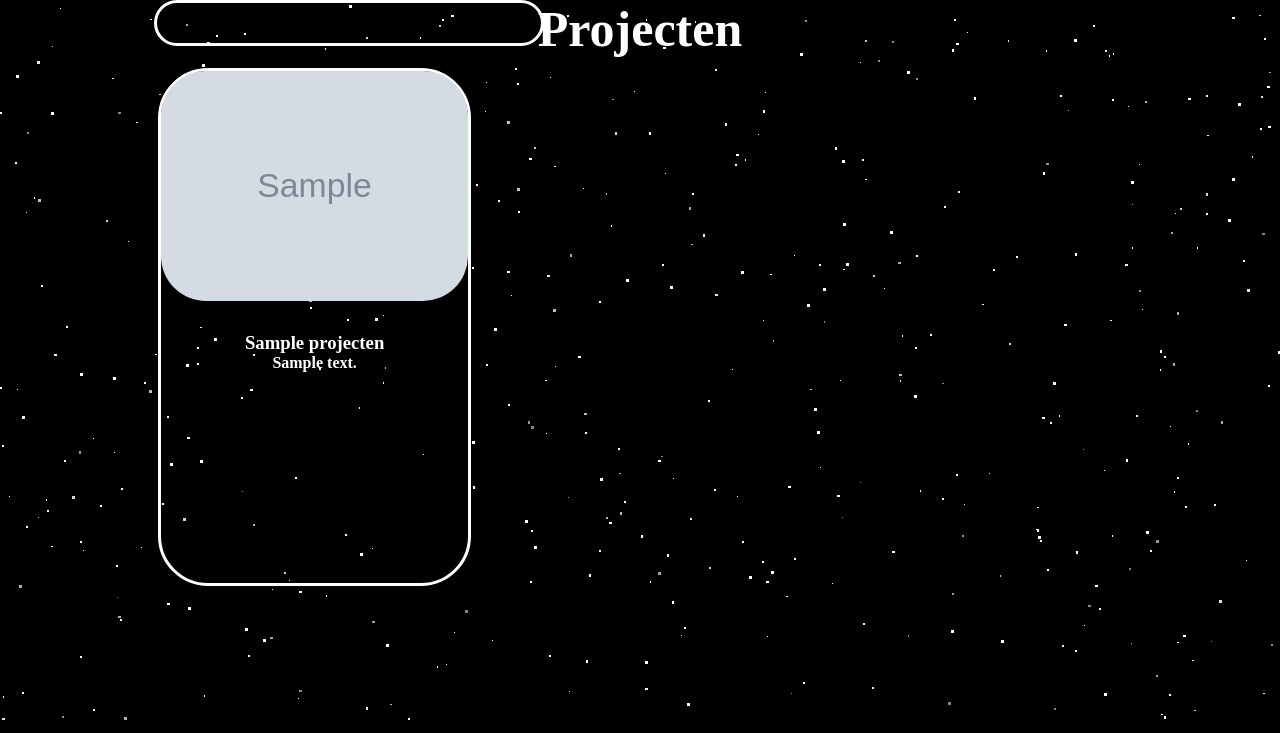
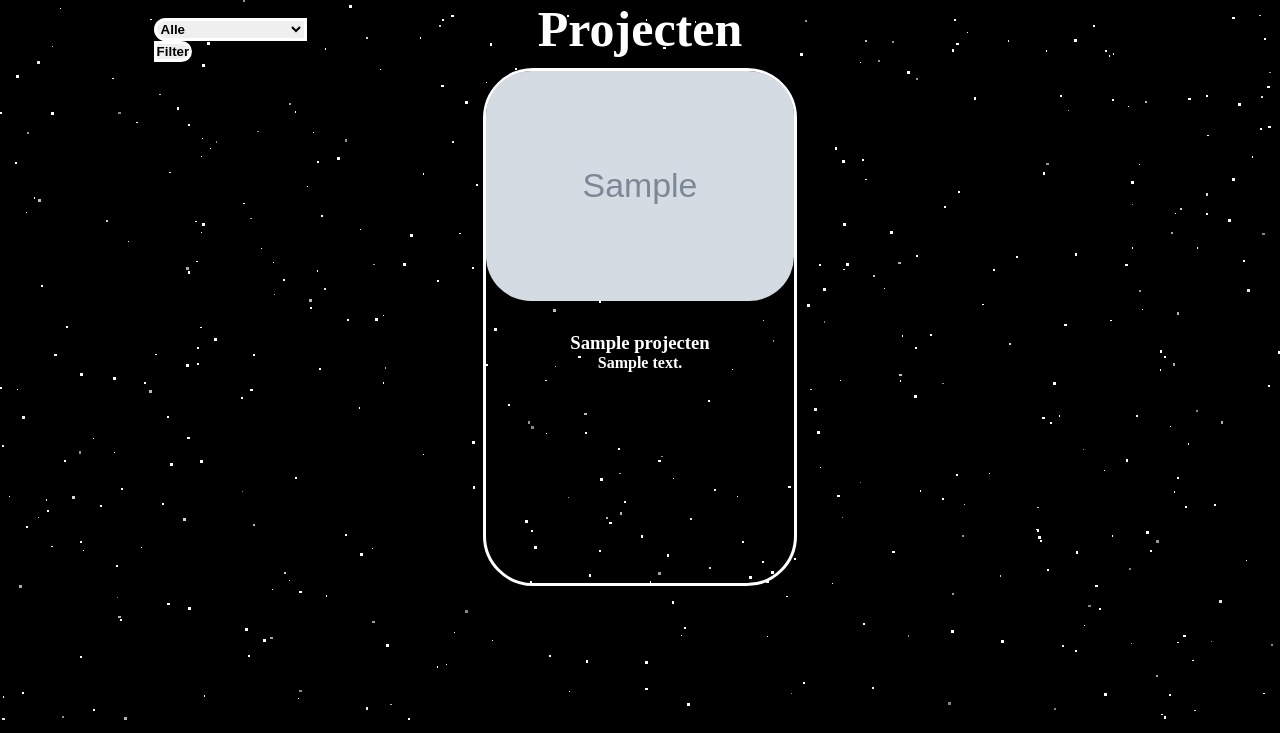
Before and after one commit to wiljanverhoeven/Portfolio, a PHP site: page /views/portfolio.php in a window 1280 px wide. Shown: the part 90-823 px from the top of the page. Run offline with PHP 8.4, Linux system fonts and the light colour scheme; tables that the repository leaves empty or names only in its code hold one stand-in row (values such as "Sample post"); grey boxes marked "Sample" are stand-in pictures.

Commit message:
made filter

```diff
--- a/css/portfolio.css
+++ b/css/portfolio.css
@@ -1,12 +1,24 @@
 
+.filter {
+    height: 5%;
+    width: 15%;
+    position: absolute;
+    left: 12%;
+}
 
-.filters {
+.filter-btn {
     border: 3px white solid;
     border-radius: 50px;
-    height: 5%;
-    width: 30%;
-    position: absolute;
-    left: 12%;
+    border-top-left-radius: 0px;
+    border-bottom-left-radius: 0px;
+}
+
+.filter-select {
+    border: 3px white solid;
+    border-radius: 50px;
+    width: 80%;
+    border-top-right-radius: 0px;
+    border-bottom-right-radius: 0px;
 }
 
 .title {
@@ -21,6 +33,7 @@
     gap: 5px;
     display: flex;
     flex-direction: row;
+    justify-content: center;
 }
 
 .project {
@@ -34,6 +47,10 @@
     margin: 30px;
 }
 
+.project:hover {
+    transform: scale(1.01);
+}
+
 .projectimg {
     width: 100%;
     border-radius: 45px;
--- a/views/portfolio.php
+++ b/views/portfolio.php
@@ -12,28 +12,49 @@
         </header>
         <script type="text/javascript" src="../js/stars.js"></script>
         <main>
-        <div class="filters"></div>
+            <form class="filter" method="GET" action="">
+                <label  for="category">Filter op categorie:</label>
+                <select class="filter-select" name="categorie" id="categorie">
+                    <option value="">Alle</option>
+                    <option value="PHP">PHP</option>
+                    <option value="JAVA">JAVA</option>
+                </select>
+                <button class="filter-btn" type="submit">Filter</button>
+            </form>
+
         <div class="container">
             <h1 class="title">Projecten</h1>
             <div class="projects-list">
 
             <?php
-                    // Prepare and execute the query outside of the loop
+                // check voor filter
+                $categorie = isset($_GET['categorie']) ? $_GET['categorie'] : '';
+
+                // maakt query met filter
+                if ($categorie) {
+                    // prepared statement
+                    $stmt = $pdo->prepare("SELECT * FROM projecten WHERE categorie = :categorie");
+                    $stmt->bindParam(':categorie', $categorie);
+                } else {
+                    // maakt query
                     $stmt = $pdo->prepare("SELECT * FROM projecten");
+                }
+
                 $stmt->execute();
-                    $projecten = $stmt->fetchAll(PDO::FETCH_ASSOC); // Fetch all results into an associative array
+                $projecten = $stmt->fetchAll(PDO::FETCH_ASSOC);
 
-                    // Loop through each project fetched
+                // displayed projecten
                 foreach ($projecten as $project) {
             ?>
                 <div class="project">
                     <img class="projectimg" src="<?php echo "../images/", $project['imagesrc']; ?>" alt="project">
-                        <h3><?php echo ${"project"}["projectname"]; ?></h3>
-                        <p><?php echo ${"project"}["desc"]; ?></p>
+                    <h3><?php echo htmlspecialchars($project["projectname"]); ?></h3>
+                    <p><?php echo htmlspecialchars($project["desc"]); ?></p>
                 </div>
             <?php
                 }
             ?>
+            </div>
         </div>
 
 
```
Also changed, not shown: views/project.php (added, +26 -0 lines), css/project.php (added). Lines whose indentation alone changed are shown as unchanged.
